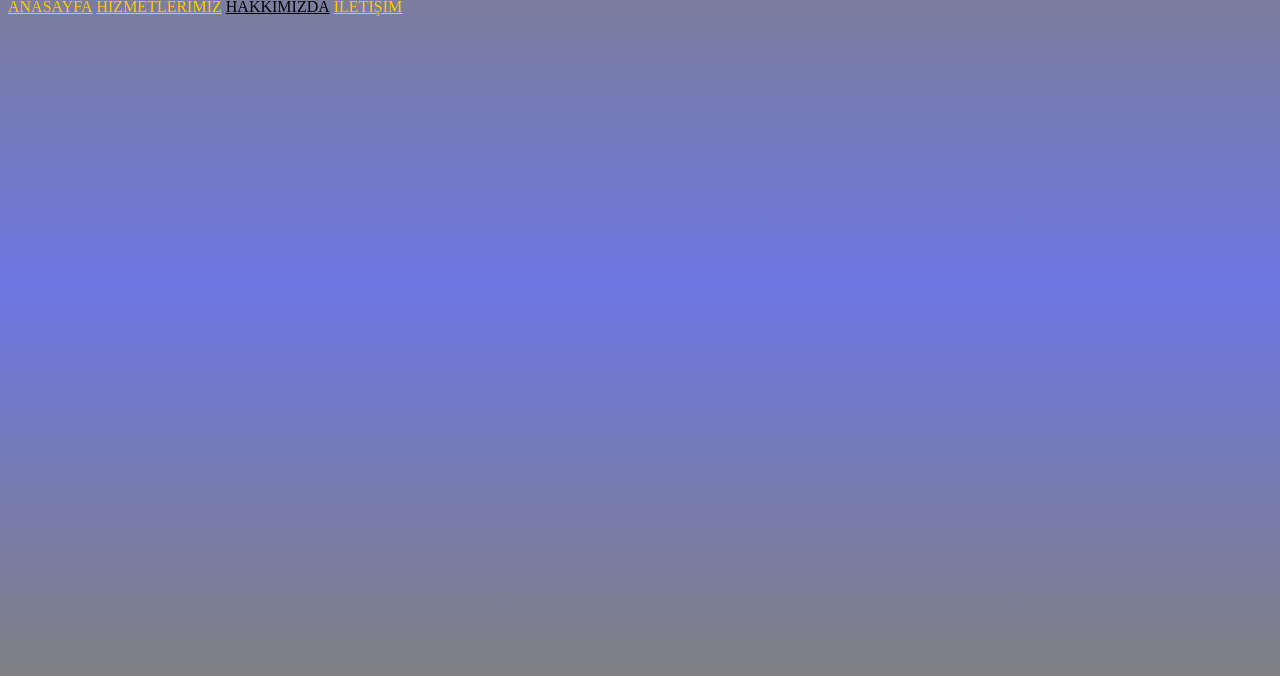
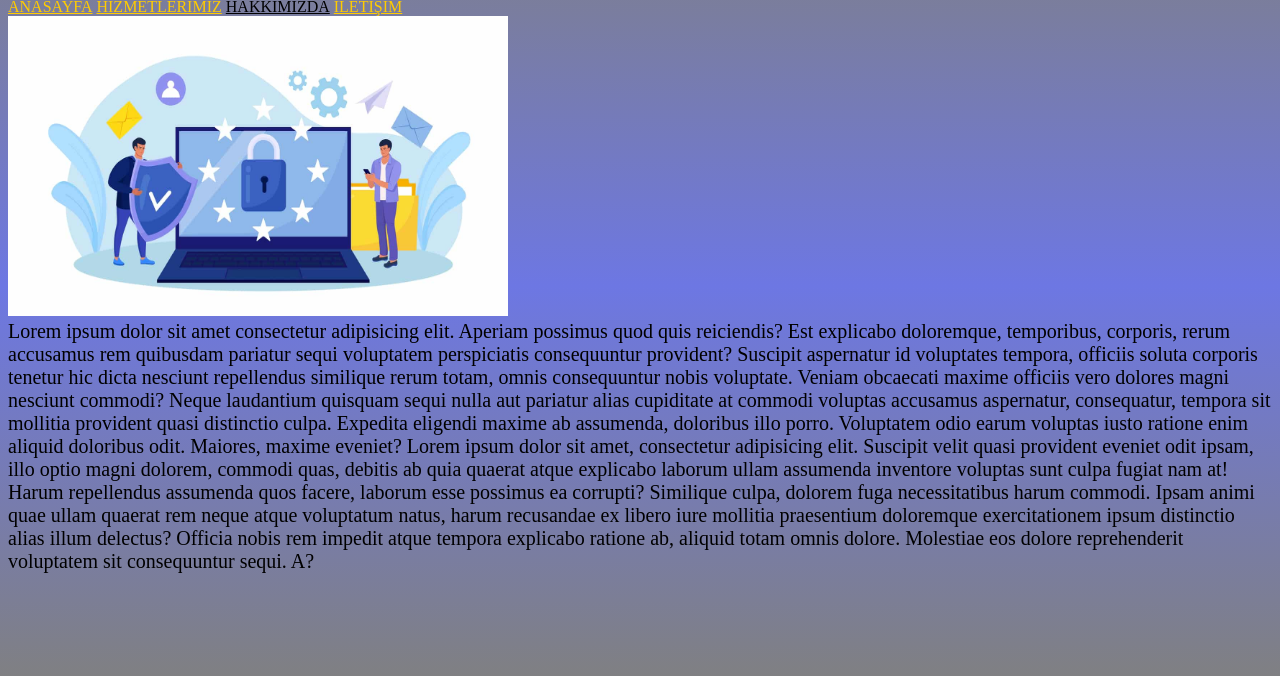
Before and after one commit to Emincinarm13/-corporate_website, a website: page about.html in a window 1280 px wide. Shown: the part 114-790 px from the top of the page. Drawn offline with Linux system fonts and the light colour scheme.

Commit message:
about page text

```diff
--- a/about.html
+++ b/about.html
@@ -49,6 +49,16 @@
 
         </div>
 
-
+        <div class="row">
+            <div class="col-md-12 text-center mt-5">
+                <img src="img/resim4.jpeg" width="500px" height="300px" alt="">
+            </div>
+           </div>
+           <div class="row justify-content-center">
+                <div class="col-md-6  info mt-5">
+                    Lorem ipsum dolor sit amet consectetur adipisicing elit. Aperiam possimus quod quis reiciendis? Est explicabo doloremque, temporibus, corporis, rerum accusamus rem quibusdam pariatur sequi voluptatem perspiciatis consequuntur provident? Suscipit aspernatur id voluptates tempora, officiis soluta corporis tenetur hic dicta nesciunt repellendus similique rerum totam, omnis consequuntur nobis voluptate. Veniam obcaecati maxime officiis vero dolores magni nesciunt commodi? Neque laudantium quisquam sequi nulla aut pariatur alias cupiditate at commodi voluptas accusamus aspernatur, consequatur, tempora sit mollitia provident quasi distinctio culpa. Expedita eligendi maxime ab assumenda, doloribus illo porro. Voluptatem odio earum voluptas iusto ratione enim aliquid doloribus odit. Maiores, maxime eveniet?
+                    Lorem ipsum dolor sit amet, consectetur adipisicing elit. Suscipit velit quasi provident eveniet odit ipsam, illo optio magni dolorem, commodi quas, debitis ab quia quaerat atque explicabo laborum ullam assumenda inventore voluptas sunt culpa fugiat nam at! Harum repellendus assumenda quos facere, laborum esse possimus ea corrupti? Similique culpa, dolorem fuga necessitatibus harum commodi. Ipsam animi quae ullam quaerat rem neque atque voluptatum natus, harum recusandae ex libero iure mollitia praesentium doloremque exercitationem ipsum distinctio alias illum delectus? Officia nobis rem impedit atque tempora explicabo ratione ab, aliquid totam omnis dolore. Molestiae eos dolore reprehenderit voluptatem sit consequuntur sequi. A?
+                </div>
+           </div>
 
     </body>
```
